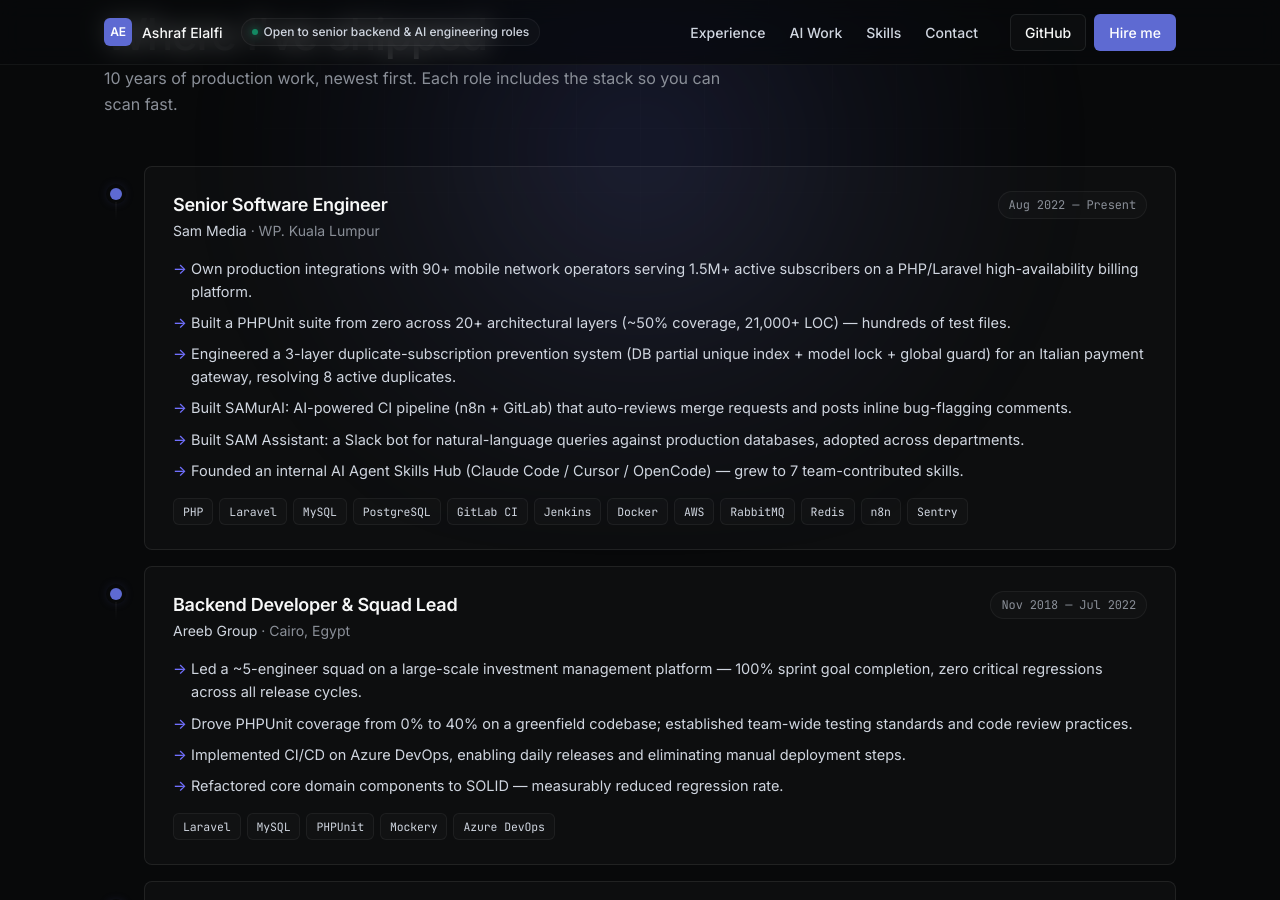
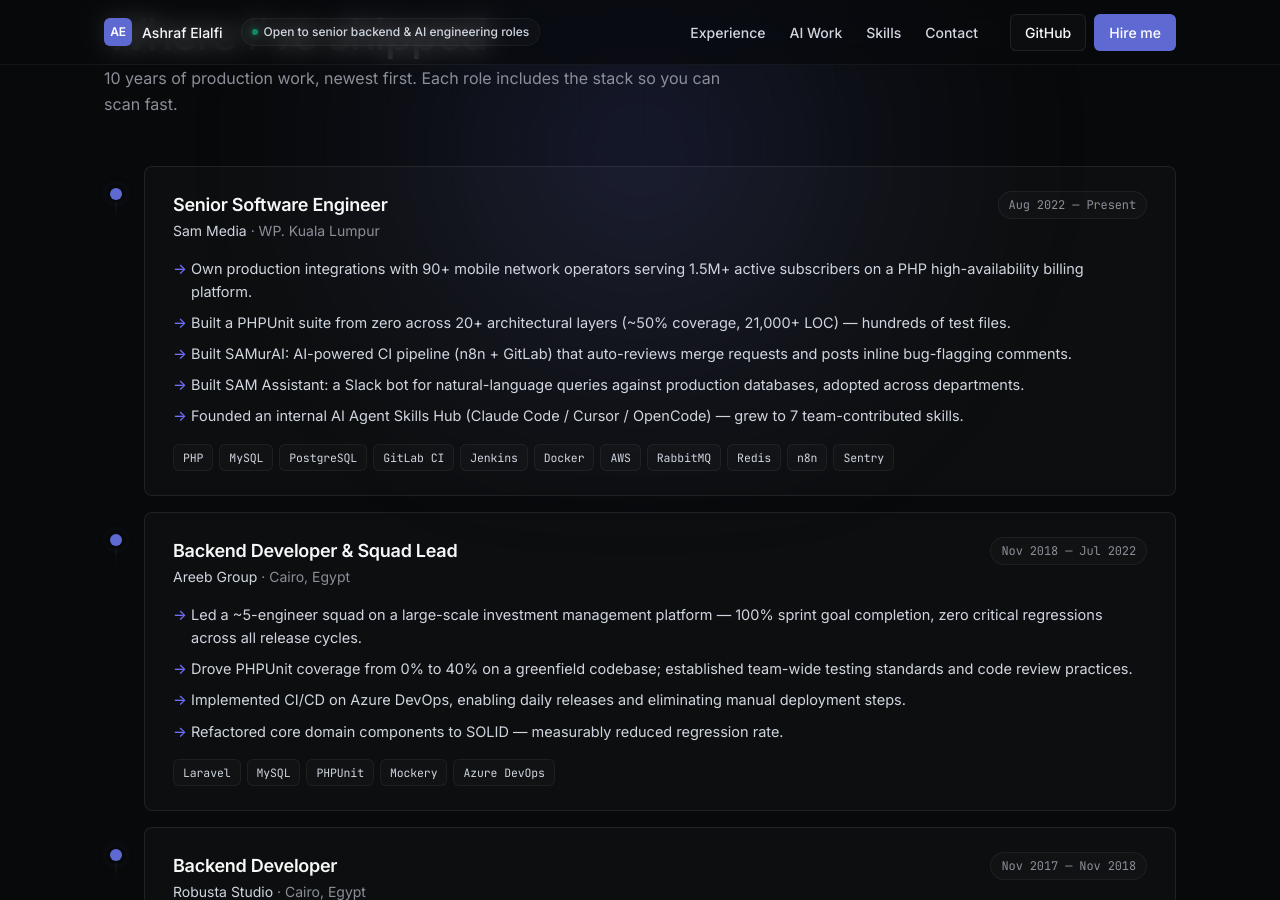
Before and after one commit to develalfy/develalfy.github.io, a Jekyll site: the page built from index.html, in a window 1280 px wide and 900 px high, scrolled down 1375 px. Built offline with Jekyll 4.4.1, drawn with Linux system fonts in a browser that asks for light colours.

Commit message:
content: correct Sam Media stack (PHP, not Laravel) and drop duplicate-subscription line
Co-Authored-By: Claude Opus 5.5 <noreply@anthropic.com>

```diff
--- a/_data/data.yml
+++ b/_data/data.yml
@@ -38,15 +38,13 @@ experiences:
     location: WP. Kuala Lumpur
     time: Aug 2022 — Present
     highlights:
-      - Own production integrations with 90+ mobile network operators serving 1.5M+ active subscribers on a PHP/Laravel high-availability billing platform.
+      - Own production integrations with 90+ mobile network operators serving 1.5M+ active subscribers on a PHP high-availability billing platform.
       - Built a PHPUnit suite from zero across 20+ architectural layers (~50% coverage, 21,000+ LOC) — hundreds of test files.
-      - Engineered a 3-layer duplicate-subscription prevention system (DB partial unique index + model lock + global guard) for an Italian payment gateway, resolving 8 active duplicates.
       - "Built SAMurAI: AI-powered CI pipeline (n8n + GitLab) that auto-reviews merge requests and posts inline bug-flagging comments."
       - "Built SAM Assistant: a Slack bot for natural-language queries against production databases, adopted across departments."
       - Founded an internal AI Agent Skills Hub (Claude Code / Cursor / OpenCode) — grew to 7 team-contributed skills.
     stack:
       - PHP
-      - Laravel
       - MySQL
       - PostgreSQL
       - GitLab CI
```
